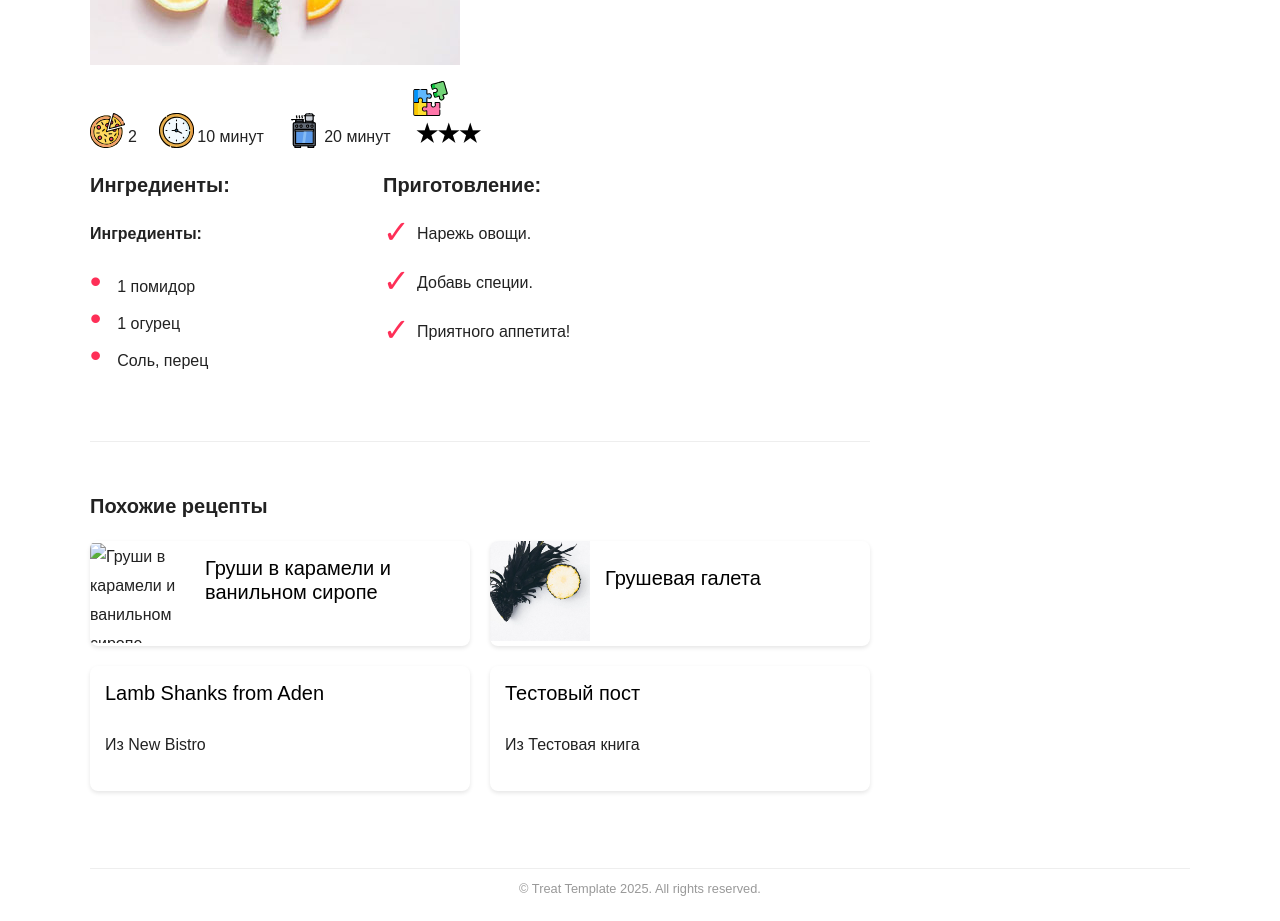
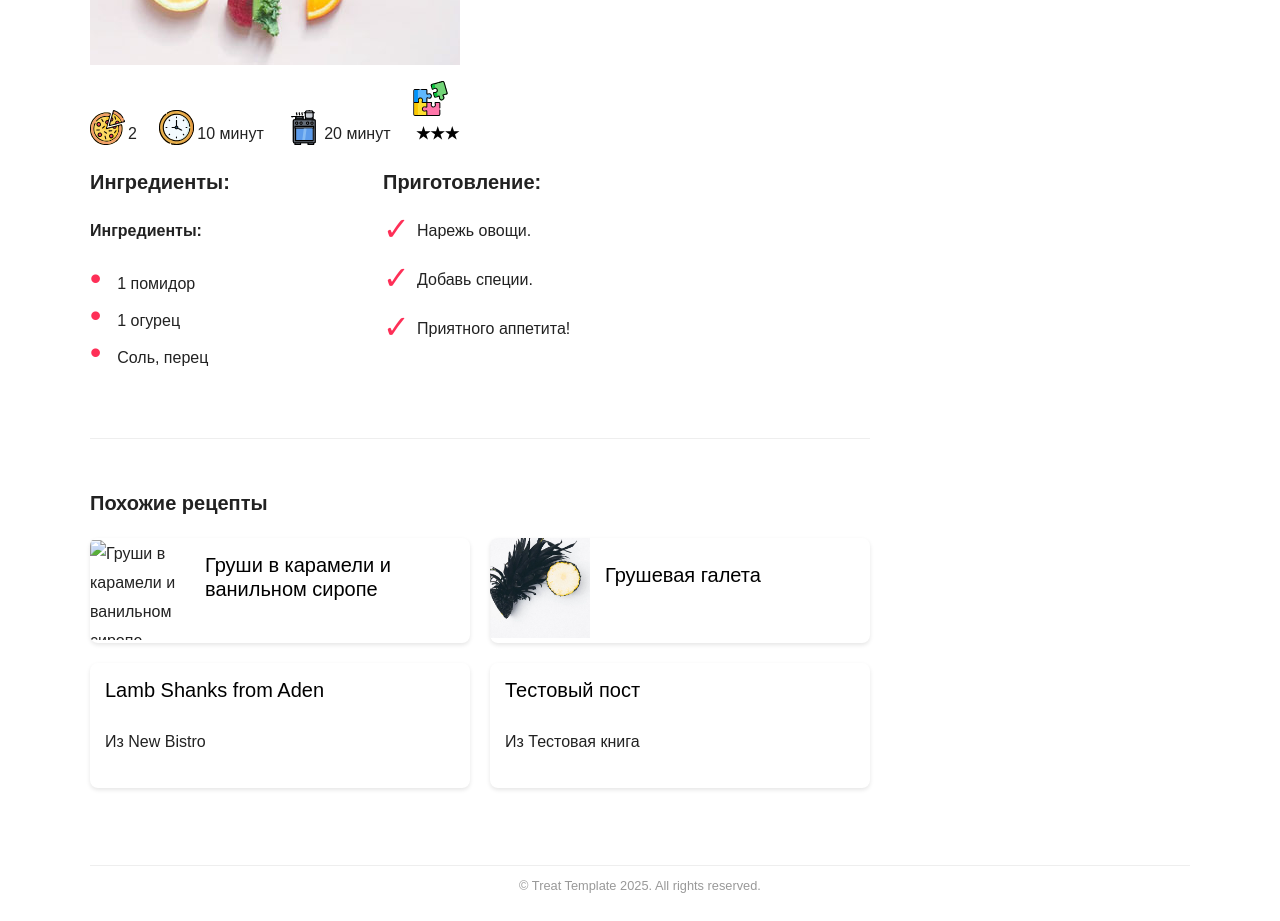
Before and after one commit to Helga1970/new-site, a Jekyll site: the page built from _recipes/2025-09-12-test-recept.md, in a window 1280 px wide. Shown: the part 842-1763 px from the top of the page. Built offline with Jekyll 4.4.1, drawn with Linux system fonts in a browser that asks for light colours; nearby versions of some CDN libraries; some web fonts are replaced.

Commit message:
Update blog.scss

```diff
--- a/_sass/blog.scss
+++ b/_sass/blog.scss
@@ -226,7 +226,7 @@ h6, .h6 {
 	padding: 50px 0 0 0;
 }
 .star {
-    font-size: 24px;      /* размер звёзд */
+    font-size: 16px;      /* размер звёзд */
     margin: 0 5px;        /* расстояние между звёздами */
     font-weight: 700;
     color: black;         /* черные звёзды */
```
